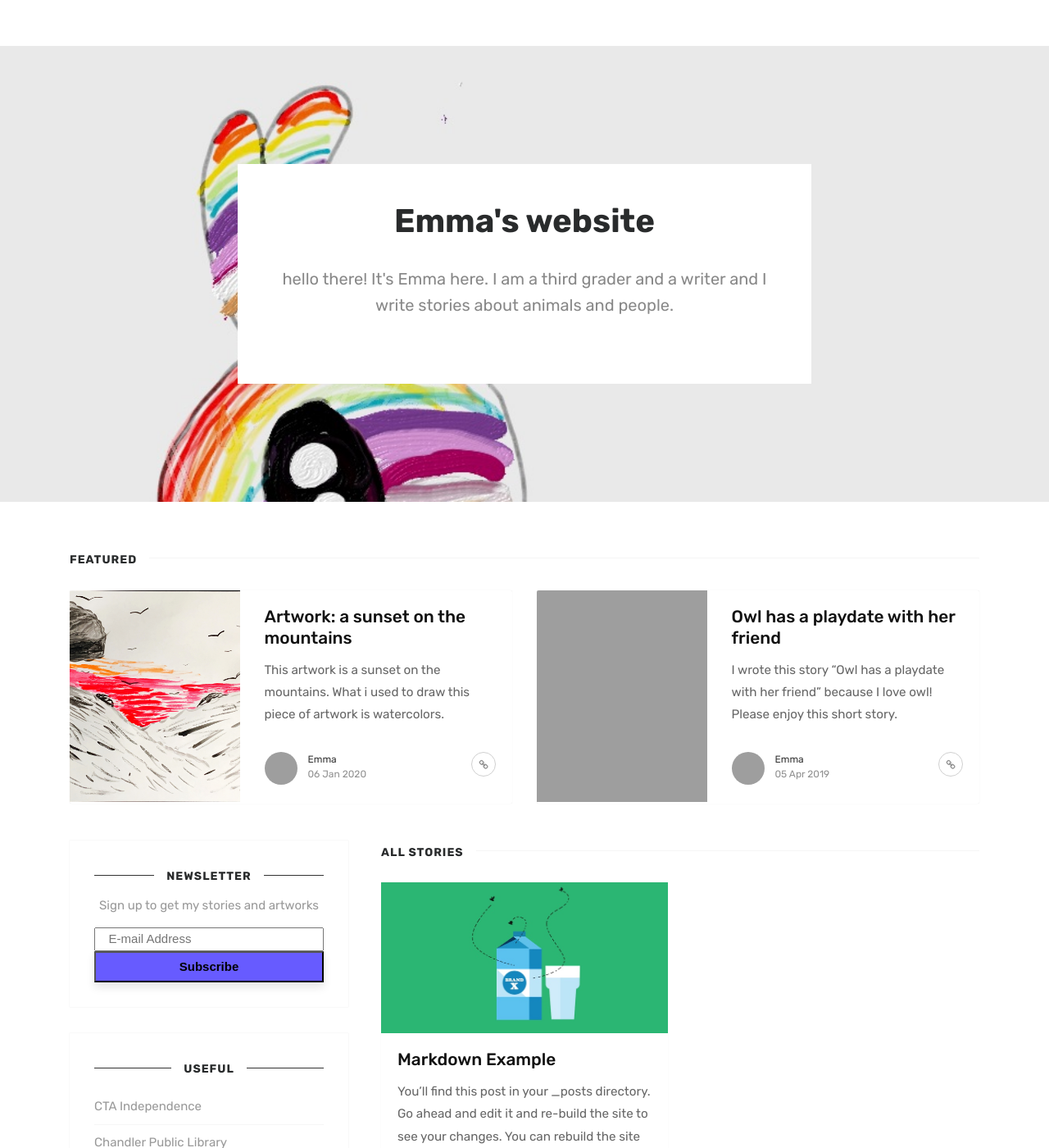
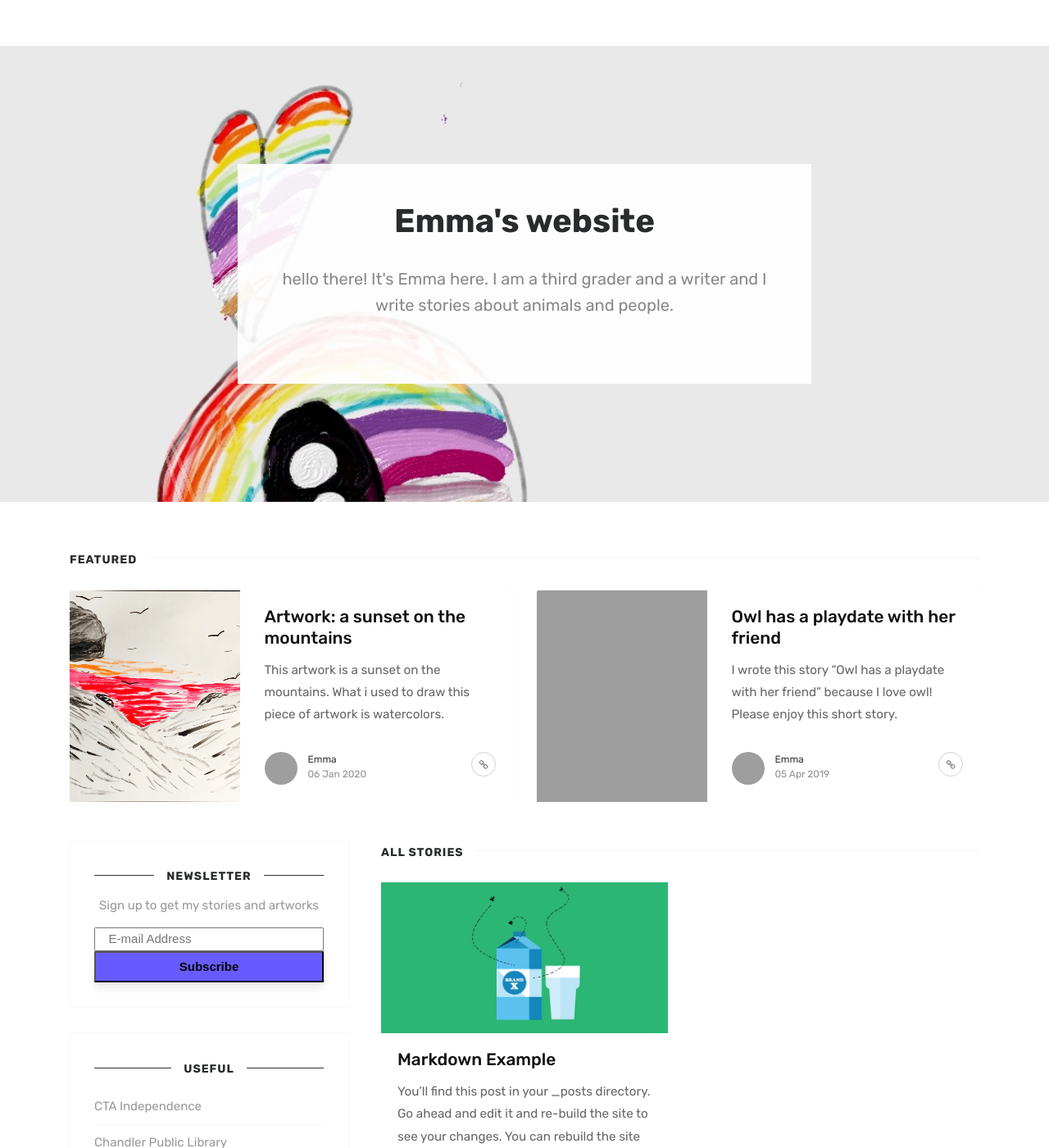
Before and after one commit to emmali2019/emmali2019.github.io, a Jekyll site: the page built from index.html, in a window 1280 px wide and 1400 px high. Shown: the whole window at 82% size. Built offline with Jekyll 4.4.1, drawn with Linux system fonts in a browser that asks for light colours; the list of posts is cut into pages by our own code; comment, search, counter and statistics services are not loaded; grey boxes are pictures that could not be loaded.

Commit message:
Update theme.css

```diff
--- a/assets/css/theme.css
+++ b/assets/css/theme.css
@@ -356,7 +356,7 @@ span.post-name a,span.post-read-more a:hover {
     line-height: 1.6;
 }
 .wrapintro {
-    background: #fff;
+    background: #ffffffeb;
     width: 700px;
     padding: 3rem;
     max-width: 90%;
```
